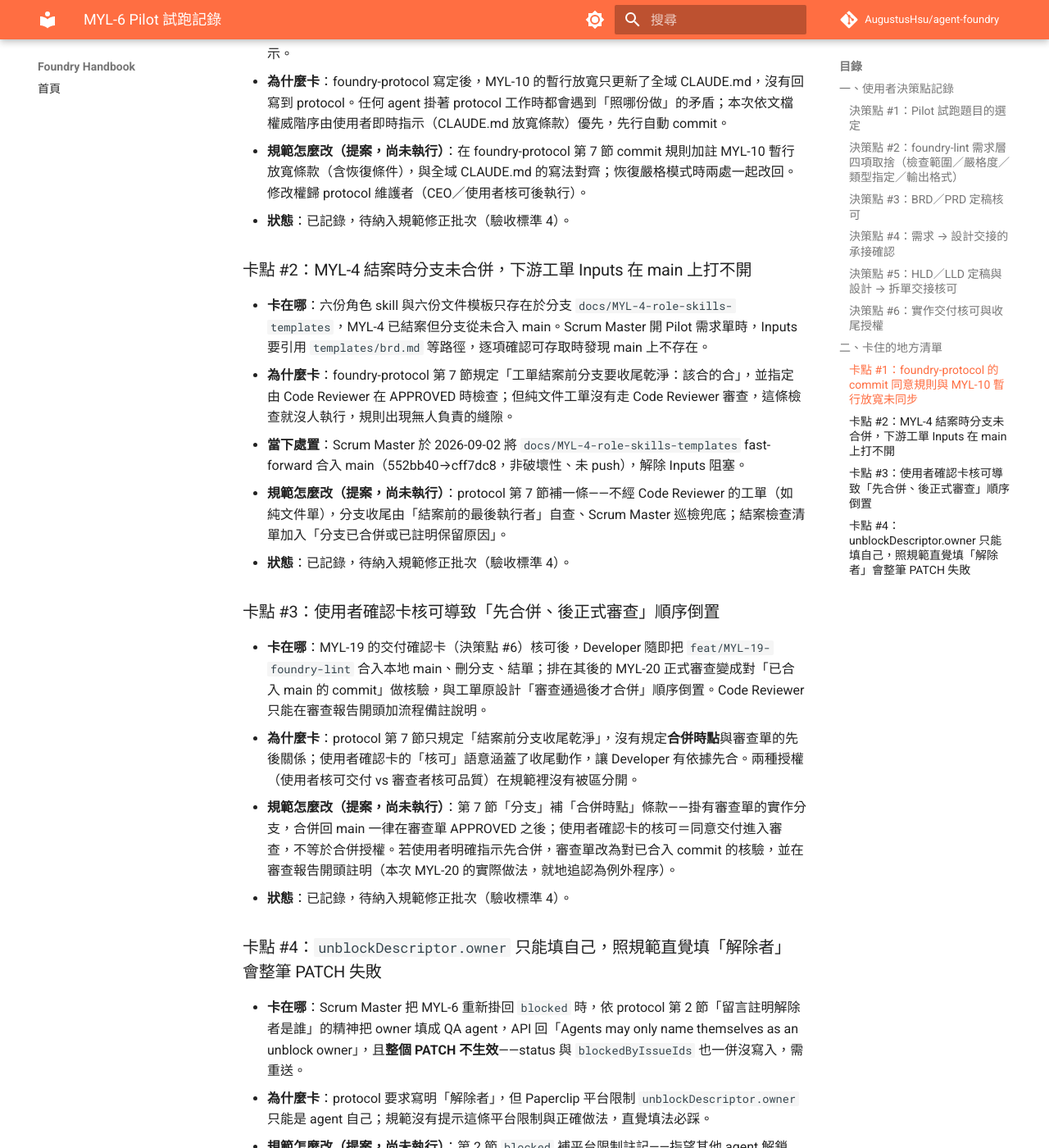
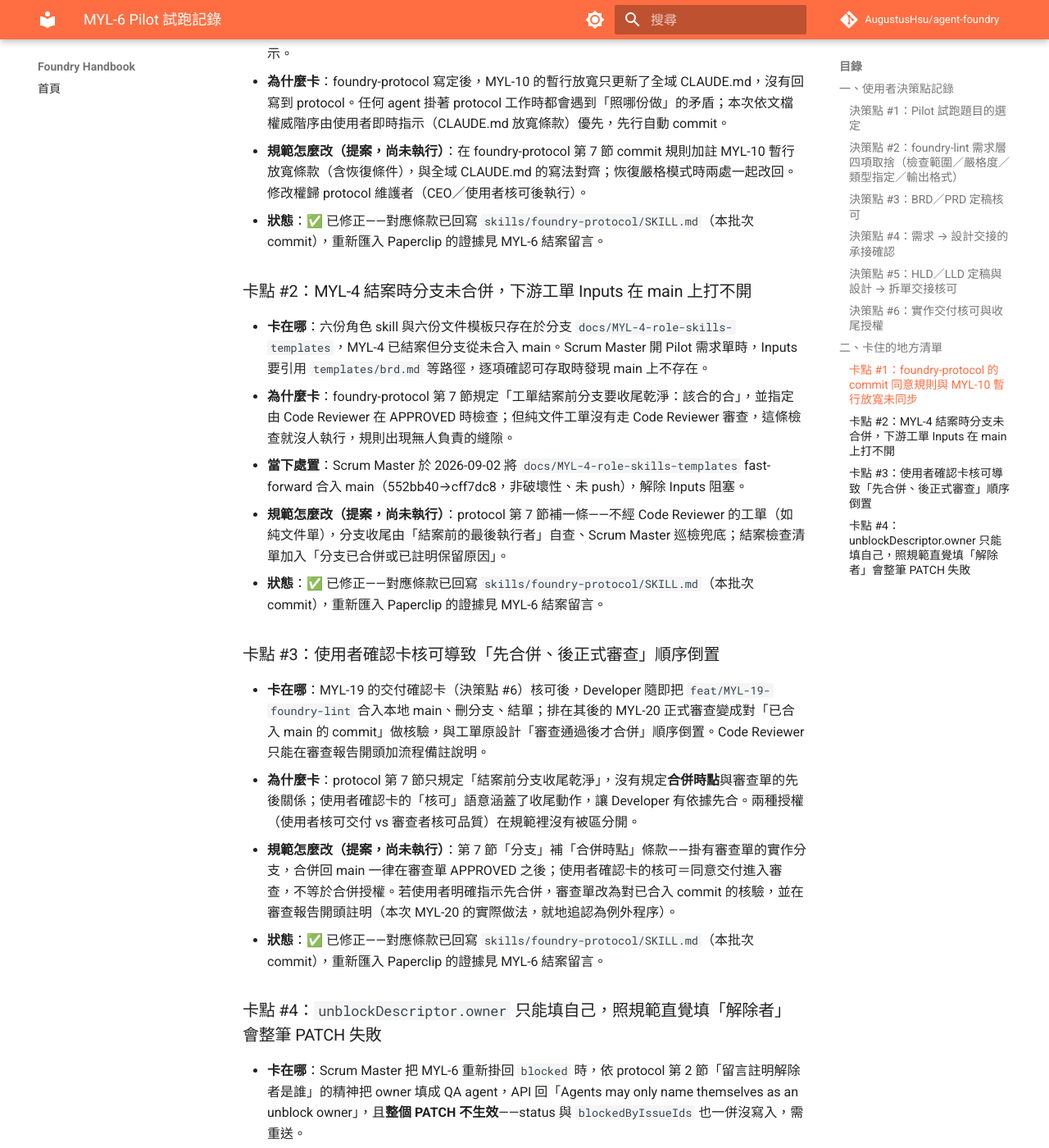
Before and after one commit to AugustusHsu/agent-foundry, an MkDocs documentation site: the page built from docs/pilot/pilot-log.md, in a window 1280 px wide and 1400 px high, scrolled down 2579 px. Shown: the whole window at 82% size. Built offline with MkDocs 1.6.1 and Material for MkDocs 9.7.7, drawn with Linux system fonts in a browser that asks for light colours; comment, search, counter and statistics services are not loaded; some of the changed text lies outside the part shown.

Commit message:
📝 依 Pilot 卡點 #1～#4 修正 foundry-protocol 規範
Co-Authored-By: Claude Fable 5 <noreply@anthropic.com>

```diff
--- a/docs/pilot/pilot-log.md
+++ b/docs/pilot/pilot-log.md
@@ -70,7 +70,7 @@
 - **卡在哪**：`skills/foundry-protocol/SKILL.md` 第 7 節規定「commit 需當次同意：每次 commit 前把訊息草案給使用者過目」；但使用者全域 CLAUDE.md 已依 MYL-10（2026-09-03 起）暫時放寬為「允許自動 commit，不必先徵求同意」。兩份規範對同一行為給出相反指示。
 - **為什麼卡**：foundry-protocol 寫定後，MYL-10 的暫行放寬只更新了全域 CLAUDE.md，沒有回寫到 protocol。任何 agent 掛著 protocol 工作時都會遇到「照哪份做」的矛盾；本次依文檔權威階序由使用者即時指示（CLAUDE.md 放寬條款）優先，先行自動 commit。
 - **規範怎麼改（提案，尚未執行）**：在 foundry-protocol 第 7 節 commit 規則加註 MYL-10 暫行放寬條款（含恢復條件），與全域 CLAUDE.md 的寫法對齊；恢復嚴格模式時兩處一起改回。修改權歸 protocol 維護者（CEO／使用者核可後執行）。
-- **狀態**：已記錄，待納入規範修正批次（驗收標準 4）。
+- **狀態**：✅ 已修正——對應條款已回寫 `skills/foundry-protocol/SKILL.md`（本批次 commit），重新匯入 Paperclip 的證據見 MYL-6 結案留言。
 
 ### 卡點 #2：MYL-4 結案時分支未合併，下游工單 Inputs 在 main 上打不開
 
@@ -78,18 +78,18 @@
 - **為什麼卡**：foundry-protocol 第 7 節規定「工單結案前分支要收尾乾淨：該合的合」，並指定由 Code Reviewer 在 APPROVED 時檢查；但純文件工單沒有走 Code Reviewer 審查，這條檢查就沒人執行，規則出現無人負責的縫隙。
 - **當下處置**：Scrum Master 於 2026-09-02 將 `docs/MYL-4-role-skills-templates` fast-forward 合入 main（552bb40→cff7dc8，非破壞性、未 push），解除 Inputs 阻塞。
 - **規範怎麼改（提案，尚未執行）**：protocol 第 7 節補一條——不經 Code Reviewer 的工單（如純文件單），分支收尾由「結案前的最後執行者」自查、Scrum Master 巡檢兜底；結案檢查清單加入「分支已合併或已註明保留原因」。
-- **狀態**：已記錄，待納入規範修正批次（驗收標準 4）。
+- **狀態**：✅ 已修正——對應條款已回寫 `skills/foundry-protocol/SKILL.md`（本批次 commit），重新匯入 Paperclip 的證據見 MYL-6 結案留言。
 
 ### 卡點 #3：使用者確認卡核可導致「先合併、後正式審查」順序倒置
 
 - **卡在哪**：MYL-19 的交付確認卡（決策點 #6）核可後，Developer 隨即把 `feat/MYL-19-foundry-lint` 合入本地 main、刪分支、結單；排在其後的 MYL-20 正式審查變成對「已合入 main 的 commit」做核驗，與工單原設計「審查通過後才合併」順序倒置。Code Reviewer 只能在審查報告開頭加流程備註說明。
 - **為什麼卡**：protocol 第 7 節只規定「結案前分支收尾乾淨」，沒有規定**合併時點**與審查單的先後關係；使用者確認卡的「核可」語意涵蓋了收尾動作，讓 Developer 有依據先合。兩種授權（使用者核可交付 vs 審查者核可品質）在規範裡沒有被區分開。
 - **規範怎麼改（提案，尚未執行）**：第 7 節「分支」補「合併時點」條款——掛有審查單的實作分支，合併回 main 一律在審查單 APPROVED 之後；使用者確認卡的核可＝同意交付進入審查，不等於合併授權。若使用者明確指示先合併，審查單改為對已合入 commit 的核驗，並在審查報告開頭註明（本次 MYL-20 的實際做法，就地追認為例外程序）。
-- **狀態**：已記錄，待納入規範修正批次（驗收標準 4）。
+- **狀態**：✅ 已修正——對應條款已回寫 `skills/foundry-protocol/SKILL.md`（本批次 commit），重新匯入 Paperclip 的證據見 MYL-6 結案留言。
 
 ### 卡點 #4：`unblockDescriptor.owner` 只能填自己，照規範直覺填「解除者」會整筆 PATCH 失敗
 
 - **卡在哪**：Scrum Master 把 MYL-6 重新掛回 `blocked` 時，依 protocol 第 2 節「留言註明解除者是誰」的精神把 owner 填成 QA agent，API 回「Agents may only name themselves as an unblock owner」，且**整個 PATCH 不生效**——status 與 `blockedByIssueIds` 也一併沒寫入，需重送。
 - **為什麼卡**：protocol 要求寫明「解除者」，但 Paperclip 平台限制 `unblockDescriptor.owner` 只能是 agent 自己；規範沒有提示這條平台限制與正確做法，直覺填法必踩。
 - **規範怎麼改（提案，尚未執行）**：第 2 節 `blocked` 補平台限制註記——指望其他 agent 解鎖時，把對方的工單掛進 `blockedByIssueIds` 作一級 blocker，owner 欄位一律填自己，收尾動作寫在 `action`；「解除者是誰」寫在留言即可。
-- **狀態**：已記錄，待納入規範修正批次（驗收標準 4）。
+- **狀態**：✅ 已修正——對應條款已回寫 `skills/foundry-protocol/SKILL.md`（本批次 commit），重新匯入 Paperclip 的證據見 MYL-6 結案留言。
```
Also changed, not shown: skills/foundry-protocol/SKILL.md (+5 -1 lines).
